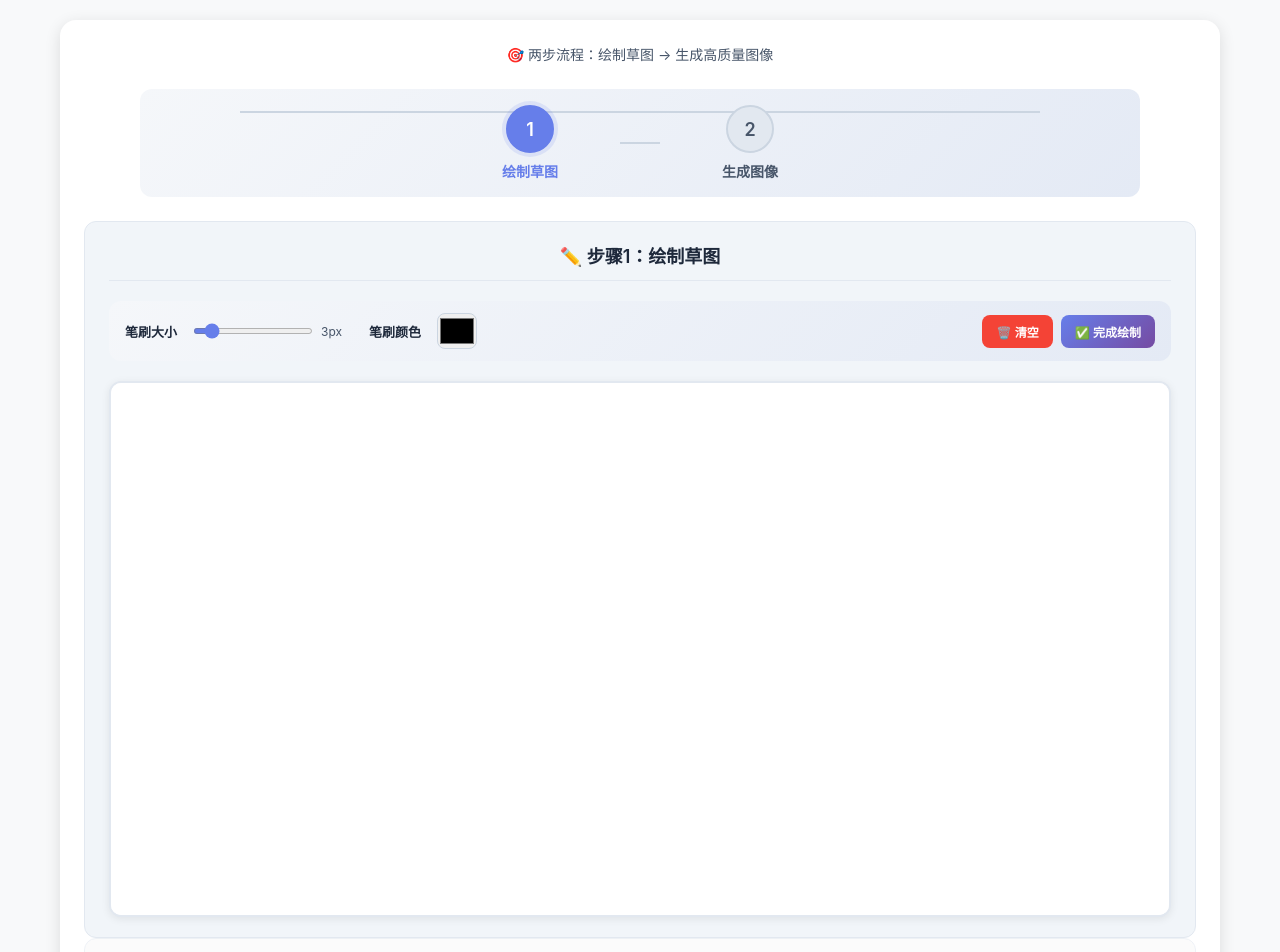
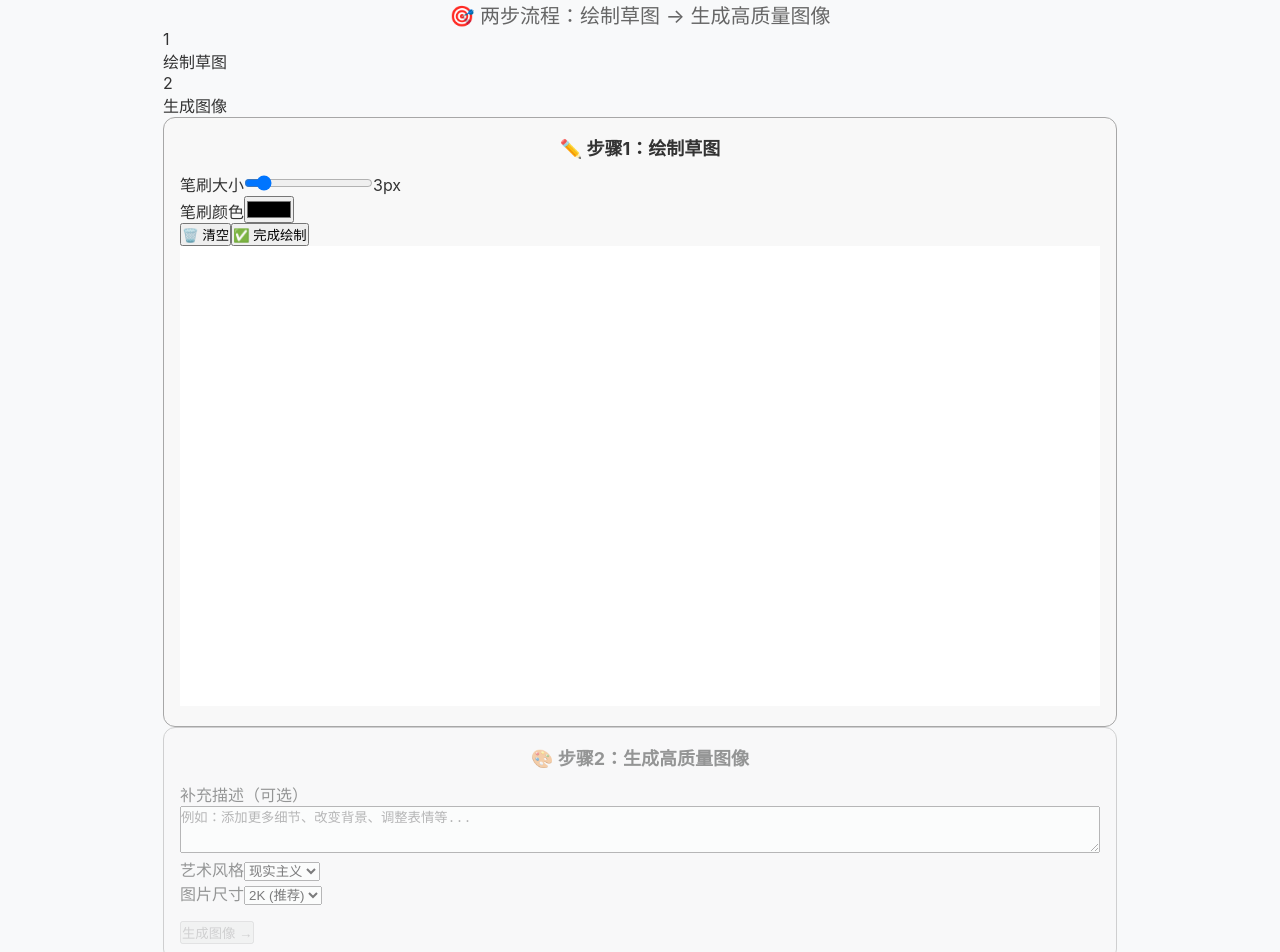
Before and after one commit to NoOneAhead/sketch-to-image, a React (Vite) app in the folder frontend/: page / in a window 1280 px wide. Shown: the top 952 px of the page. Built offline with nearby package versions, Linux system fonts and the light colour scheme; no server answers.

Commit message:
Add files via upload
update

```diff
--- a/frontend/src/styles/SketchEditor.css
+++ b/frontend/src/styles/SketchEditor.css
@@ -1,479 +1,92 @@
-/* 全局基础变量（对齐 App.css 变量体系） */
-:root {
-  --primary: #667eea;
-  --primary-dark: #5a67d8;
-  --secondary: #764ba2;
-  --success: #4caf50;
-  --danger: #f44336;
-  --gray-100: #f1f5f9;
-  --gray-200: #e2e8f0;
-  --gray-300: #cbd5e1;
-  --gray-600: #475569;
-  --gray-800: #1e293b;
-  --radius-sm: 8px;
-  --radius-md: 12px;
-  --radius-lg: 16px;
-  --shadow-sm: 0 2px 8px rgba(0, 0, 0, 0.08);
-  --shadow-md: 0 4px 16px rgba(0, 0, 0, 0.12);
-  --transition: all 0.3s ease;
-  /* 补充 App.css 依赖的变量，避免未定义 */
-  --color-primary: var(--primary);
-  --color-success: var(--success);
-  --color-error: var(--danger);
-  --color-gray-border: var(--gray-200);
-  --transition-base: var(--transition);
-  --gradient-primary: linear-gradient(135deg, var(--primary) 0%, var(--secondary) 100%);
-}
-
-/* 编辑器外层容器（对齐 App.css 布局/间距） */
 .sketch-editor {
-  background: white;
-  border-radius: var(--radius-lg);
-  padding: 24px;
-  box-shadow: var(--shadow-md);
-  max-width: 1800px; /* 和 App.css .layout/.header 最大宽度对齐 */
-  width: 100%;
-  margin: 0 auto;
-  box-sizing: border-box;
-  overflow: hidden;
-}
-
-.editor-header {
-  margin-bottom: 24px;
-  text-align: center;
-}
-
-.editor-header h3 {
-  font-size: 24px;
-  margin-bottom: 8px;
-  color: var(--gray-800);
-  font-weight: 700;
+  margin: auto;
 }
 
 .editor-header .tip {
-  font-size: 14px;
-  color: var(--gray-600);
-  margin: 0;
-  line-height: 1.5;
+  text-align: center;
+  font-size: 20px;
+  color: #666;
 }
 
-/* 进度指示（适配宽容器） */
-.progress-steps {
+.sketch-steps-container {
   display: flex;
-  align-items: center;
-  justify-content: center;
-  gap: 40px;
-  margin-bottom: 24px;
-  padding: 16px 24px;
-  background: linear-gradient(135deg, #f5f7fa 0%, #e4eaf5 100%);
-  border-radius: var(--radius-md);
-  position: relative;
-  max-width: 1000px;
-  margin-left: auto;
-  margin-right: auto;
+  flex-direction: column;
 }
 
-.progress-steps::before {
-  content: "";
-  position: absolute;
-  top: 22px;
-  left: 100px;
-  right: 100px;
-  height: 2px;
-  background: var(--gray-300);
-  z-index: 1;
-}
-
-.step {
-  display: flex;
-  flex-direction: column;
-  align-items: center;
-  gap: 8px;
-  transition: var(--transition);
-  position: relative;
-  z-index: 2;
-  min-width: 100px;
-}
-
-.step-circle {
-  width: 48px;
-  height: 48px;
-  border-radius: 50%;
-  display: flex;
-  align-items: center;
-  justify-content: center;
-  font-weight: 600;
-  font-size: 18px;
-  background: var(--gray-200);
-  color: var(--gray-600);
-  border: 2px solid var(--gray-300);
-  transition: var(--transition);
-}
-
-.step.active .step-circle {
-  background: var(--primary);
-  color: white;
-  border-color: var(--primary);
-  box-shadow: 0 0 0 4px rgba(102, 126, 234, 0.15);
-}
-
-.step.done .step-circle {
-  background: var(--success);
-  color: white;
-  border-color: var(--success);
-}
-
-.step p {
-  font-size: 14px;
-  font-weight: 600;
-  margin: 0;
-  color: var(--gray-600);
-  white-space: nowrap;
-}
-
-.step.active p {
-  color: var(--primary);
-}
-
-.step-line {
-  width: 40px;
-  height: 2px;
-  background: var(--gray-300);
-  z-index: 1;
-}
-
-/* 三步骤容器（重命名避免冲突，核心布局保留） */
-.sketch-steps-container {
-  display: grid;
-  grid-template-columns: repeat(3, 1fr); /* 严格三列等宽 */
-  gap: 30px; /* 增大列间距，避免拥挤 */
-  margin-top: 16px;
-  width: 100%;
-  height: calc(100vh - 200px); /* 利用视口高度，让面板占满屏幕 */
-  min-height: 600px; /* 最低高度，保证画布足够大 */
-}
-
-/* 每个步骤面板（对齐 App.css 内边距/样式） */
 .step-panel {
-  background: var(--gray-100);
-  border-radius: var(--radius-md);
-  padding: 20px 24px; /* 对齐 App.css .step-item 内边距 */
-  border: 1px solid var(--gray-200);
-  transition: var(--transition);
-  width: 100%;
-  height: 100%; /* 占满父容器高度 */
-  box-sizing: border-box;
-  display: flex;
-  flex-direction: column; /* 内部垂直布局，画布自动占高 */
-}
-
-.step-panel:hover:not(.disabled) {
-  border-color: var(--primary);
-  box-shadow: var(--shadow-sm);
-  transform: translateY(-2px);
-}
-
-.step-panel.disabled {
-  opacity: 0.6;
-  pointer-events: none;
-  background: #fafafa;
+  background: #f9f9f9be;
+  padding: 16px;
+  border-radius: 12px;
+  border: 1px solid #a7a7a7;
 }
 
 .step-title {
   font-size: 18px;
-  margin-bottom: 20px;
-  color: var(--gray-800);
+  margin-bottom: 12px;
   text-align: center;
-  padding-bottom: 12px;
-  border-bottom: 1px solid var(--gray-200);
-  font-weight: 600;
-  flex-shrink: 0; /* 标题不收缩 */
 }
 
-/* 工具栏（紧凑布局，不占过多高度） */
-.editor-toolbar {
-  display: flex;
-  gap: 12px;
-  align-items: center;
-  margin-bottom: 20px;
-  padding: 12px 16px;
-  background: linear-gradient(135deg, #f5f7fa 0%, #e4eaf5 100%);
-  border-radius: var(--radius-md);
-  flex-wrap: wrap;
-  flex-shrink: 0; /* 工具栏不收缩 */
+.tool-group {
+  margin-bottom: 12px;
 }
 
-.toolbar-item {
+.tool-grid {
   display: flex;
-  align-items: center;
+  flex-wrap: wrap;
   gap: 8px;
+  margin-bottom: 12px;
 }
 
-.toolbar-item label {
-  font-weight: 600;
-  font-size: 13px;
-  color: var(--gray-800);
-  min-width: 60px;
+.tool-btn {
+  padding: 8px 10px;
+  border-radius: 8px;
+  border: none;
+  background: #f1f1f1;
+  font-size: 12px;
+  cursor: pointer;
 }
 
-.slider {
-  width: 120px;
-  height: 6px;
-  cursor: pointer;
-  accent-color: var(--primary);
-}
-
-.toolbar-item .value {
-  font-size: 12px;
-  color: var(--gray-600);
-  min-width: 36px;
-}
-
-.color-picker {
-  width: 40px;
-  height: 36px;
-  border: 1px solid var(--gray-300);
-  border-radius: var(--radius-sm);
-  cursor: pointer;
-  padding: 0;
-}
-
-.toolbar-buttons {
-  display: flex;
-  gap: 8px;
-  margin-left: auto;
-}
-
-.btn-tool {
-  padding: 8px 14px;
-  border: none;
-  border-radius: var(--radius-sm);
-  font-weight: 600;
-  font-size: 12px;
-  cursor: pointer;
-  transition: var(--transition);
-  white-space: nowrap;
-}
-
-.btn-clear {
-  background: var(--danger);
+.tool-btn.active {
+  background: #0077ff;
   color: white;
 }
 
-.btn-clear:hover {
-  background: #d32f2f;
-  transform: translateY(-1px);
+.tool-settings {
+  display: flex;
+  gap: 20px;
+  align-items: center;
+  margin-bottom: 12px;
 }
 
-.btn-save {
-  background: linear-gradient(135deg, var(--primary) 0%, var(--secondary) 100%);
-  color: white;
+.sketch-canvas {
+  width: 100%;
+  height: 460px;
+  background: rgb(255, 255, 255);
+  touch-action: none !important;
+  -webkit-user-select: none;
+  user-select: none;
+  cursor: crosshair;
 }
 
-.btn-save:hover {
-  transform: translateY(-1px);
-  box-shadow: 0 2px 8px rgba(102, 126, 234, 0.3);
+.btn-confirm, .btn-generate {
+  width: 100%;
+  padding: 12px;
+  margin-top: 12px;
+  background: #0077ff;
+  color: white;
+  border: none;
+  border-radius: 8px;
+  font-size: 16px;
+  cursor: pointer;
 }
 
-/* 画布（核心：最大化高度，占满面板剩余空间） */
-.sketch-canvas {
-  width: 100%;
-  flex-grow: 1; /* 关键：占满面板所有剩余高度 */
-  min-height: 100px; /* 最低高度，保证绘制区域足够大 */
-  border: 2px solid var(--gray-200);
-  border-radius: var(--radius-md);
-  background: white;
-  cursor: crosshair;
-  display: block;
-  box-shadow: var(--shadow-sm);
-  transition: var(--transition);
+.disabled {
+  opacity: 0.5;
+  pointer-events: none;
 }
 
-.sketch-canvas:hover {
-  border-color: var(--primary);
-  box-shadow: 0 4px 12px rgba(102, 126, 234, 0.15);
+.error {
+  color: red;
+  text-align: center;
+  margin-top: 8px;
 }
-
-/* 按钮通用样式（对齐 App.css 渐变/样式） */
-.btn-next, .btn-download {
-  padding: 12px 24px;
-  border: none;
-  border-radius: var(--radius-sm);
-  font-weight: 600;
-  font-size: 14px;
-  cursor: pointer;
-  transition: var(--transition);
-  width: 100%;
-  margin-top: 20px;
-  background: var(--gradient-primary); /* 对齐 App.css 渐变变量 */
-  color: white;
-  flex-shrink: 0; /* 按钮不收缩 */
-}
-
-.btn-next:hover:not(:disabled) {
-  transform: translateY(-1px);
-  box-shadow: 0 4px 12px rgba(102, 126, 234, 0.3);
-}
-
-.btn-next:disabled {
-  opacity: 0.5;
-  cursor: not-allowed;
-}
-
-.btn-download {
-  background: var(--success);
-}
-
-/* 分析面板/生成配置（适配高度） */
-.analysis-panel, .generation-config {
-  flex-grow: 1; /* 占满面板剩余高度 */
-  display: flex;
-  flex-direction: column;
-  gap: 16px;
-  overflow-y: auto; /* 内容过多时滚动，不挤压画布 */
-}
-
-.analysis-item {
-  background: white;
-  padding: 12px;
-  border-radius: var(--radius-sm);
-  border-left: 3px solid var(--primary);
-  font-size: 14px;
-}
-
-.result-image img {
-  max-width: 100%;
-  max-height: 400px; /* 增大生成图片显示高度 */
-  border-radius: var(--radius-sm);
-  box-shadow: var(--shadow-sm);
-  margin: 0 auto;
-  display: block;
-}
-
-/* 错误提示 */
-.error-message {
-  margin-top: 16px;
-  padding: 10px 12px;
-  background: #ffebee;
-  color: #c62828;
-  border-radius: var(--radius-sm);
-  border-left: 3px solid var(--danger);
-  font-size: 13px;
-  text-align: center;
-  flex-shrink: 0;
-}
-
-/* 响应式适配（对齐 App.css 断点） */
-@media (max-width: 1400px) {
-  .sketch-steps-container {
-    min-height: 500px;
-  }
-  .sketch-canvas {
-    min-height: 380px;
-  }
-}
-
-/* 平板端（强制降级为两列+单列，对齐 App.css 1024px 断点） */
-@media (max-width: 1024px) {
-  .sketch-steps-container {
-    grid-template-columns: 1fr 1fr;
-    height: auto;
-    min-height: unset;
-  }
-  .step-panel:last-child {
-    grid-column: 1 / -1;
-    max-width: 800px;
-    margin: 0 auto;
-  }
-  .sketch-canvas {
-    min-height: 300px;
-  }
-  /* 对齐 App.css 响应式内边距 */
-  .sketch-editor {
-    padding: 16px;
-  }
-  .step-panel {
-    padding: 16px 20px;
-  }
-}
-
-/* 手机端（对齐 App.css 768px 断点） */
-@media (max-width: 768px) {
-  .sketch-steps-container {
-    grid-template-columns: 1fr;
-  }
-  .sketch-canvas {
-    min-height: 250px;
-  }
-  .step-panel {
-    padding: 16px 20px; /* 对齐 App.css .step-item 手机端内边距 */
-  }
-  .editor-header h3 {
-    font-size: 20px;
-  }
-}
-
-/* 风格特征提示文本 */
-.style-feature-tip {
-  margin: 8px 0 0 0;
-  padding: 4px 8px;
-  background: #f5f5f5;
-  border-radius: 4px;
-  font-size: 16px;
-  color: #666;
-}
-
-/* 结果面板中的风格特征展示 */
-.result-info p {
-  margin: 4px 0;
-  font-size: 14px;
-}
-
-/* 补充描述文本框样式（核心修改） */
-.config-item textarea {
-  width: 100%; /* 占满父容器宽度，最关键的设置 */
-  min-width: 300px; /* 保底宽度，防止过窄 */
-  padding: 10px 12px;
-  border: 1px solid var(--gray-300);
-  border-radius: var(--radius-sm);
-  font-size: 14px;
-  line-height: 1.5;
-  resize: vertical; /* 允许用户仅垂直拉伸，保持宽度不变 */
-  box-sizing: border-box; /* 确保内边距不影响宽度 */
-}
-
-/* 补充：生成配置项的容器样式（确保父容器足够宽） */
-.generation-config .config-item {
-  margin-bottom: 16px;
-  width: 100%; /* 配置项容器占满面板宽度 */
-}
-
-.generation-config .config-item label {
-  display: block;
-  margin-bottom: 6px;
-  font-weight: 600;
-  font-size: 16px;
-  color: var(--gray-800);
-}
-
-/* 风格特征提示文本优化 */
-.style-feature-tip {
-  margin: 8px 0 0 0;
-  padding: 8px 12px;
-  background: #f5f5f5;
-  border-radius: 6px;
-  font-size: 16px;
-  color: #555;
-  line-height: 1.6;
-  white-space: pre-line; /* 保留换行符，让提示词分行展示 */
-  max-height: 200px; /* 限制最大高度，避免占太多空间 */
-  overflow-y: auto; /* 内容过多时滚动 */
-}
-
-/* 结果面板中的风格特征展示优化 */
-.result-info p {
-  margin: 8px 0;
-  font-size: 13px;
-  line-height: 1.6;
-  white-space: pre-line; /* 保留换行 */
-}
--- a/frontend/src/styles/global.css
+++ b/frontend/src/styles/global.css
@@ -99,9 +99,7 @@ body {
 
 /* 通用响应式容器 */
 .container {
-  max-width: 1200px;
   margin: 0 auto;
-  padding: 20px;
 }
 
 /* 错误提示通用样式 */
```
